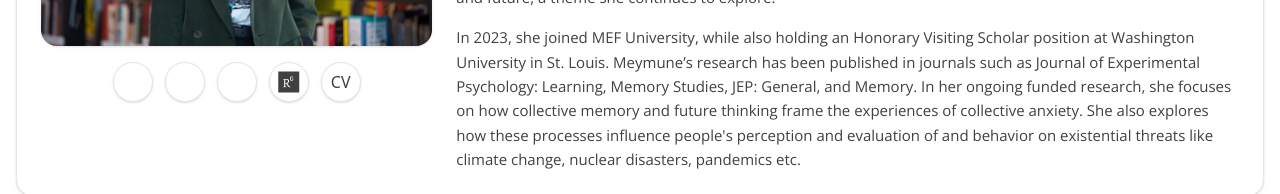
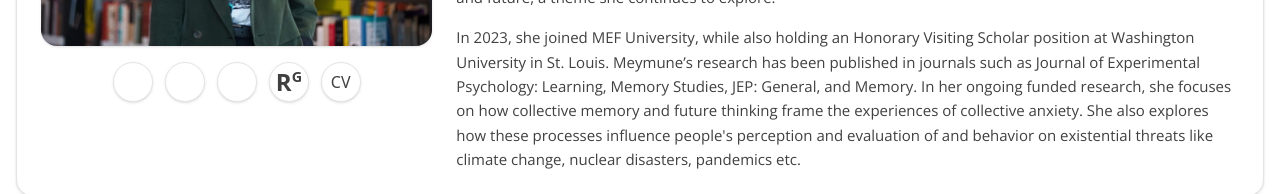
Before and after one commit to osman-selim-yalcin/topculab-react, a React (Vite) app: page /people in a window 1280 px wide. Shown: the part 576-770 px from the top of the page. Built offline with nearby package versions, Linux system fonts and the light colour scheme; some icons are missing.

Commit message:
feat: add ResearchGateIcon component and update references in Contact and People pages

```diff
--- a/index.html
+++ b/index.html
@@ -38,13 +38,6 @@
     <link
       href="https://fonts.googleapis.com/css2?family=Open+Sans:ital,wght@0,300..800;1,300..800&display=swap"
       rel="stylesheet"
-    />
-    <link
-      rel="stylesheet"
-      href="https://kit.fontawesome.com/e46f70391b.css"
-      crossorigin="anonymous"
-      media="print"
-      onload="this.media='all'"
     />
 
     <title>Memory in Society Lab | MEF University</title>
--- a/src/components/Footer.tsx
+++ b/src/components/Footer.tsx
@@ -4,6 +4,7 @@ import MailOutlineIcon from "@mui/icons-material/MailOutline";
 import XIcon from "@mui/icons-material/X";
 import { useLang } from "../hooks/useLang";
 import { t } from "../i18/i18n";
+import ResearchGateIcon from "./ResearchGateIcon";
 
 export default function Footer() {
   const [lang] = useLang();
@@ -83,10 +84,7 @@ export default function Footer() {
                 className="hover:text-white transition"
                 title="ResearchGate"
               >
-                <i
-                  className="fa-brands fa-researchgate text-[24px] leading-none align-middle"
-                  aria-hidden="true"
-                />
+                <ResearchGateIcon size={24} className="align-middle" />
               </a>
             </div>
           </div>
--- /dev/null
+++ b/src/components/ResearchGateIcon.tsx
@@ -0,0 +1,28 @@
+type Props = {
+  size?: number;
+  className?: string;
+};
+
+export default function ResearchGateIcon({ size = 18, className }: Props) {
+  return (
+    <span
+      className={`inline-flex items-start font-bold leading-none tracking-tight ${
+        className ?? ""
+      }`}
+      style={{ fontSize: size }}
+      aria-label="ResearchGate"
+    >
+      R
+      <span
+        aria-hidden="true"
+        style={{
+          fontSize: "0.6em",
+          marginLeft: "0.04em",
+          lineHeight: 1,
+        }}
+      >
+        G
+      </span>
+    </span>
+  );
+}
--- a/src/pages/Contact.tsx
+++ b/src/pages/Contact.tsx
@@ -5,6 +5,7 @@ import LocationOnIcon from "@mui/icons-material/LocationOn";
 import { useLang } from "../hooks/useLang";
 import { useDocumentMeta } from "../hooks/useDocumentMeta";
 import { t } from "../i18/i18n";
+import ResearchGateIcon from "../components/ResearchGateIcon";
 
 export default function Contact() {
   const [lang] = useLang();
@@ -80,10 +81,7 @@ export default function Contact() {
               className="group flex items-start gap-4 -mx-2 px-2 py-3 rounded-xl transition-colors duration-300 hover:bg-neutral-50"
             >
               <span className="flex-shrink-0 inline-flex items-center justify-center h-10 w-10 rounded-full border border-neutral-300 bg-white text-neutral-700 group-hover:border-neutral-900 group-hover:bg-neutral-900 group-hover:text-white transition duration-300">
-                <i
-                  className="fa-brands fa-researchgate text-[18px] leading-none"
-                  aria-hidden="true"
-                />
+                <ResearchGateIcon size={18} />
               </span>
               <span className="flex-1 min-w-0">
                 <span className="block text-[11px] uppercase tracking-[0.22em] font-semibold text-neutral-500">
--- a/src/pages/People.tsx
+++ b/src/pages/People.tsx
@@ -6,6 +6,7 @@ import { t } from "../i18/i18n";
 import LinkedInIcon from "@mui/icons-material/LinkedIn";
 import MailOutlineIcon from "@mui/icons-material/MailOutline";
 import XIcon from "@mui/icons-material/X";
+import ResearchGateIcon from "../components/ResearchGateIcon";
 
 function IconLink({
   href,
@@ -89,10 +90,7 @@ export default function People() {
                   href="https://www.researchgate.net/profile/Meymune-Topcu-2"
                   title="ResearchGate"
                 >
-                  <i
-                    className="fa-brands fa-researchgate text-[24px] leading-none align-middle"
-                    aria-hidden="true"
-                  />
+                  <ResearchGateIcon size={24} className="align-middle" />
                 </IconLink>
                 <IconLink
                   href="/static/Meymune_Topcu_CV_2024.pdf"
```
